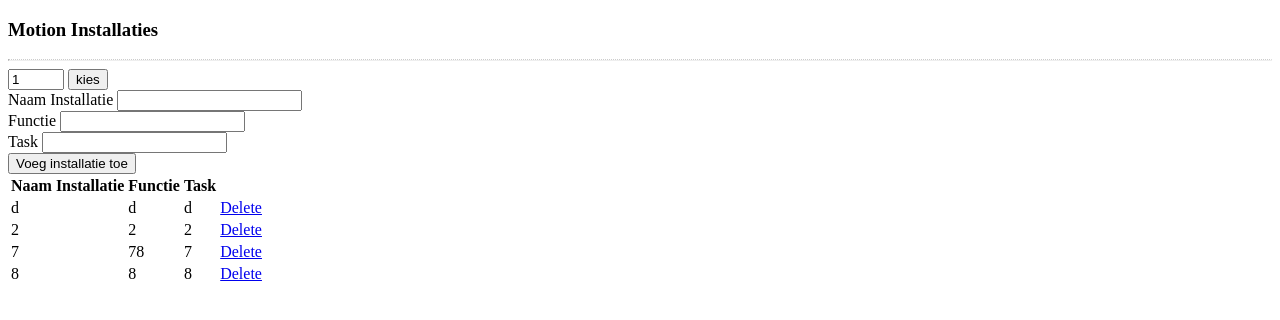
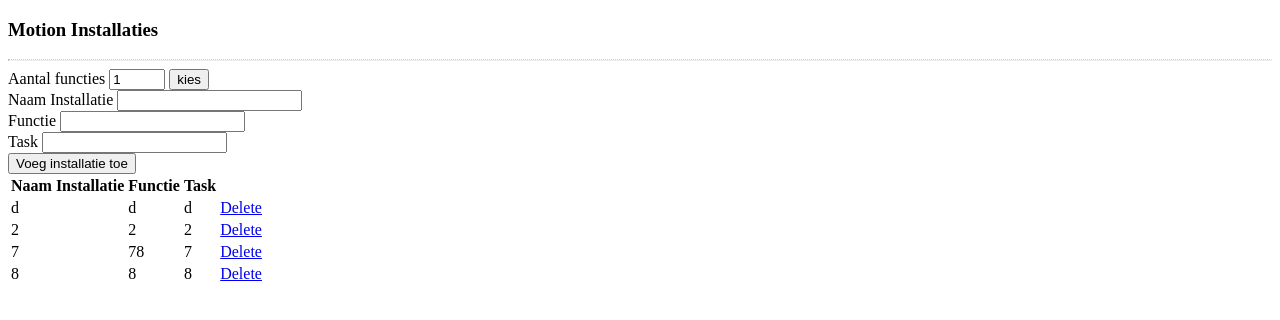
Before and after one commit to JordiPeeters/Motion-Control-Panel, a PHP site: page /jsontest/index.php in a window 1280 px wide. Shown: the top 320 px of the page. Run offline with PHP 8.4, Linux system fonts and the light colour scheme.

Commit message:
label added

```diff
--- a/jsontest/index.php
+++ b/jsontest/index.php
@@ -14,6 +14,7 @@
         <hr style="border-top:1px dotted #ccc;" />
         <div class="col-md-4">
             <form method="POST" action="insert.php">
+                <label>Aantal functies</label>
             <input type="number" id="aantalfuncties" name="quantity" min="1" max="99" value="1">
                 <button onclick="maaktekstvakken()">kies</button>
 
```
